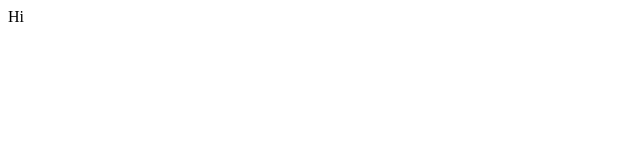
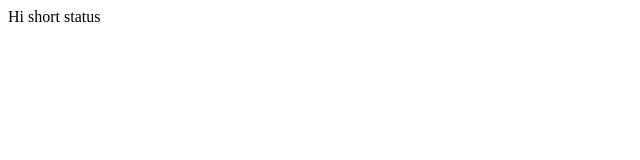
Before and after one commit to sudhagitdevops/sudhagitdevops, a plain HTML site: page index.html in a window 1280 px wide. Shown: the full height of the page, 0-640 px from the left. Drawn offline with Linux system fonts and the light colour scheme.

```diff
--- a/index.html
+++ b/index.html
@@ -1,3 +1,3 @@
 <html>
- Hi
+ Hi short status
  </html>
```
Also changed, not shown: 1 other file.
